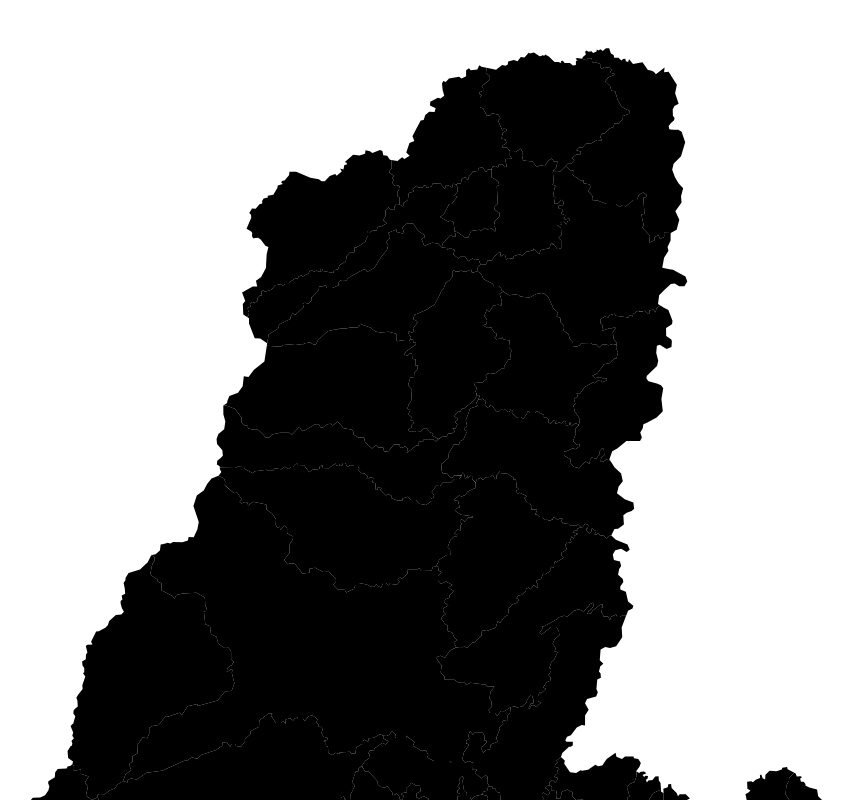
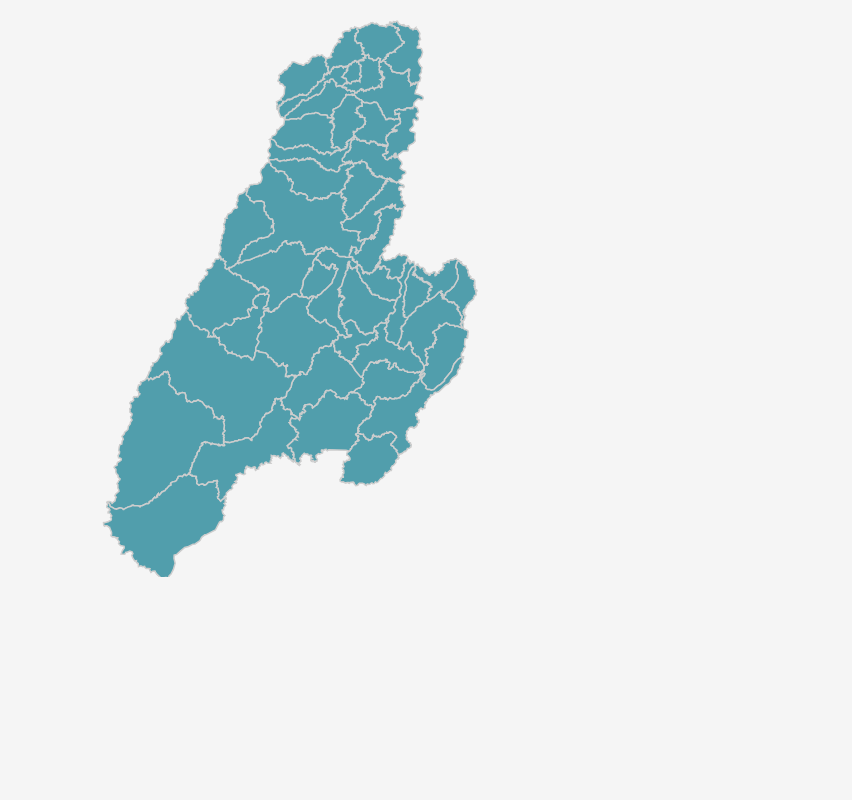
Before and after one commit to cristianrubioa/svg_scripting, a plain HTML site: page index.html in a window 1280 px wide. Shown: the top 800 px of the page, without its empty margins (346-1198 px from the left). Drawn offline with Linux system fonts and the light colour scheme.

Commit message:
Add style to map

```diff
--- /dev/null
+++ b/assets/css/style.css
@@ -0,0 +1,31 @@
+body {
+  background-color: whitesmoke;
+}
+
+.map {
+  width: 33%;
+  margin: auto;
+}
+
+.map path {
+  fill: #519eac;
+  stroke: #cdcdcd;
+  stroke-width: 4px;
+  transition: fill 0.3s;
+}
+
+.map :hover {
+  fill: #40737c;
+}
+
+.label {
+  margin-left: 40%;
+  margin-right: 30%;
+}
+
+.label text {
+  padding: 20px 75px;
+  font-size: 30px;
+  font-family: Arial, Helvetica, sans-serif;
+  font-style: oblique;
+}
--- a/index.html
+++ b/index.html
@@ -3,6 +3,7 @@
   <head>
     <meta charset="UTF-8" />
     <meta name="viewport" content="width=device-width, initial-scale=1.0" />
+    <link rel="stylesheet" href="assets/css/style.css" />
 
     <title>Map Tolima</title>
   </head>
```
